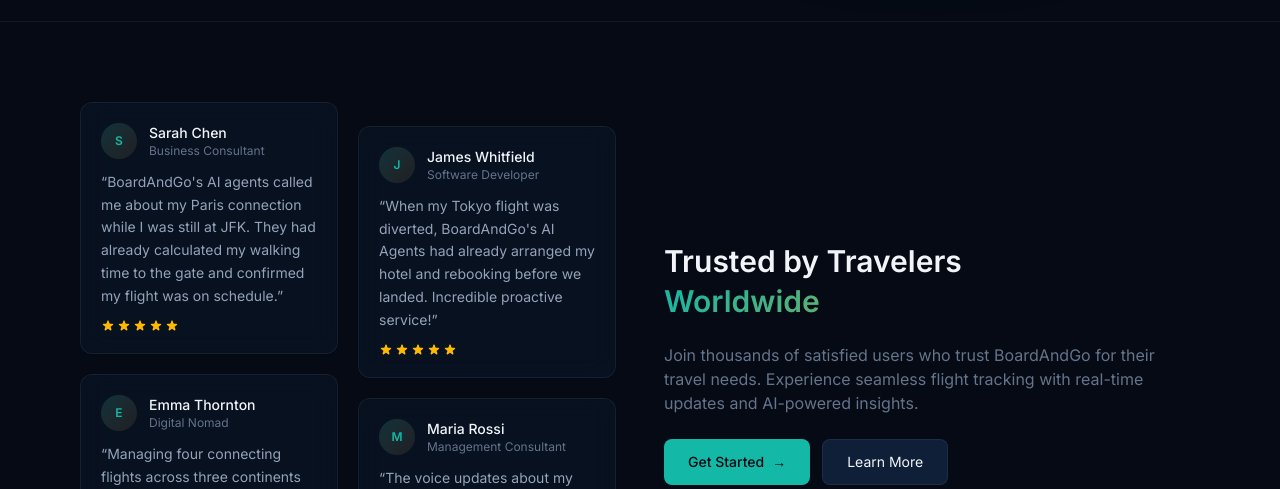
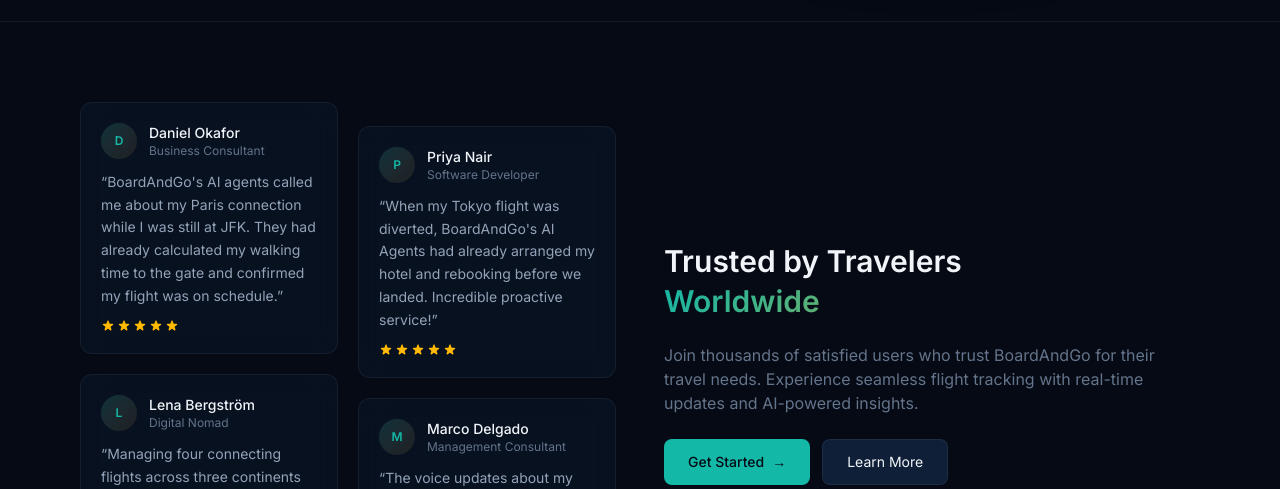
Before and after one commit to BoardAndGoHQ/boardandgo-webapp, a Next.js app: page / in a window 1280 px wide. Shown: the part 2140-2629 px from the top of the page. Built offline with nearby package versions, Linux system fonts and the light colour scheme; no server answers.

Commit message:
fix: use realistic diverse names for testimonials

```diff
--- a/src/app/page.tsx
+++ b/src/app/page.tsx
@@ -45,25 +45,25 @@
 
 const testimonials = [
   {
-    name: 'Sarah Chen',
+    name: 'Daniel Okafor',
     role: 'Business Consultant',
     content:
       "BoardAndGo's AI agents called me about my Paris connection while I was still at JFK. They had already calculated my walking time to the gate and confirmed my flight was on schedule.",
   },
   {
-    name: 'James Whitfield',
+    name: 'Priya Nair',
     role: 'Software Developer',
     content:
       "When my Tokyo flight was diverted, BoardAndGo's AI Agents had already arranged my hotel and rebooking before we landed. Incredible proactive service!",
   },
   {
-    name: 'Emma Thornton',
+    name: 'Lena Bergström',
     role: 'Digital Nomad',
     content:
       'Managing four connecting flights across three continents was a breeze. The AI Agents tracked each flight and even arranged fast-track security when my connection was tight.',
   },
   {
-    name: 'Maria Rossi',
+    name: 'Marco Delgado',
     role: 'Management Consultant',
     content:
       "The voice updates about my next flight while I'm still in the air are game-changing. Makes tight connections so much less stressful.",
```
